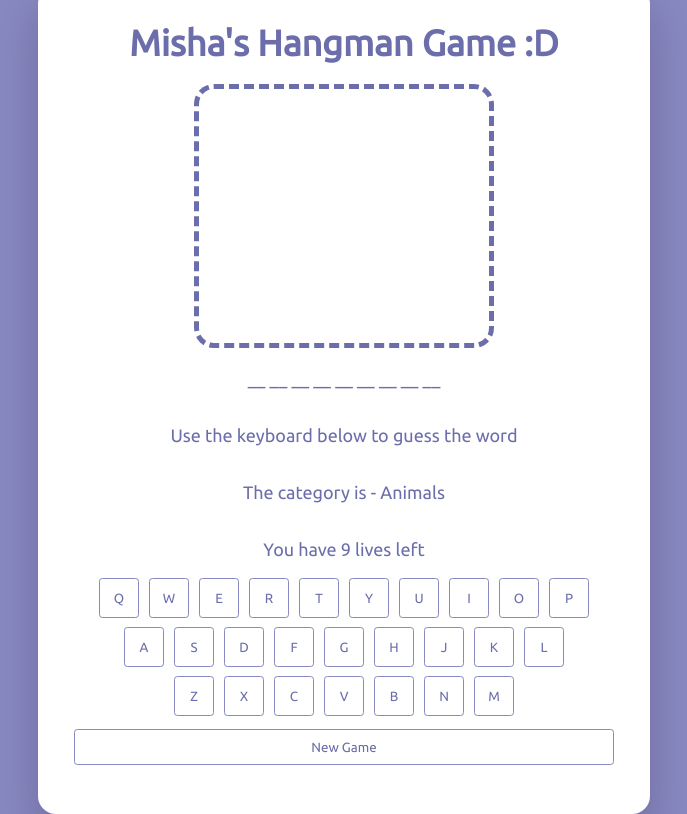
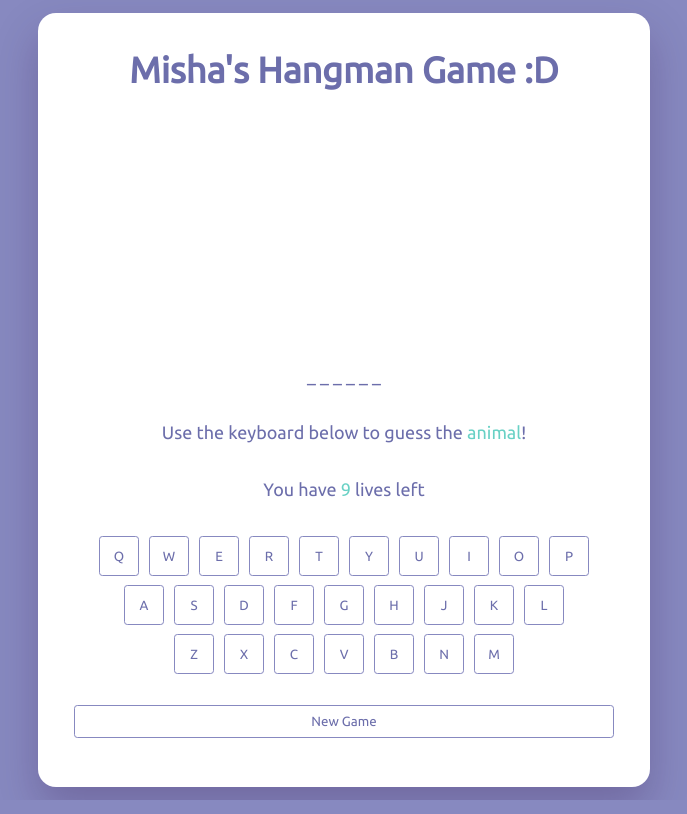
Before and after one commit to misha-kay/Hangman_Project, a plain HTML site: page index.html in a window 1280 px wide. Both pictures are taken after a click on the button "New Game". Shown: the whole page, without its empty margins (296-983 px from the left). Drawn offline with Linux system fonts and the light colour scheme.

Commit message:
Final Product

```diff
--- a/index.html
+++ b/index.html
@@ -18,12 +18,11 @@
     <div class="container">
         <h1>Misha's Hangman Game :D</h1>
         <div class="stickman-container">
-            <canvas id="stickman" width="200" height="250"></canvas>
+            <canvas id="stickman" width="200" height="230"></canvas>
         </div>
         <div id="word"></div>
-        <p>Use the keyboard below to guess the word</p>
-        <p class="category">The category is - Animals</p>
-        <p id="lives">You have 9 lives left</p>
+        <p>Use the keyboard below to guess the <span style="color: #69D1C5">animal</span>!</p>
+        <p id="lives">You have <span style="color: #69D1C5">8</span> lives left</p>
         <div id="keyboard">
             <div class="keyboard-row">
                 <button class="key">Q</button>
@@ -61,6 +60,6 @@
         <button id="reset">New Game</button>
     </div>
 </body>
-    <!-- JavaScript -->
-    <script src="script.js"></script>
+<script src="script.js"></script>
+
 </html>
--- a/script.js
+++ b/script.js
@@ -1,31 +1,64 @@
 window.addEventListener('load', (event) => {
 
-    // Variables
-    var animals = [
+    // ~~~ GLOBAL VARIABLES ~~~
+    const animals = [
         'rabbit',
         'horse',
-        'sheep',
-        'snake',
-        'goose',
         'iguana',
         'chameleon',
         'shark',
-        'crocodile'
+        'crocodile',
+        'kangaroo',
+        'donkey',
+        'badger',
+        'beaver',
+        'tiger',
+        'chinchilla',
+        'alligator',
+        'gorilla',
+        'jackal',
+        'weasel',
+        'buffalo',
+        'raccoon',
+        'chicken',
+        'llama',
+        'armadillo',
+        'hedgehog',
+        'hippopotamus'
     ];
-    var answer = '';
-    var lives = 9;
-    var livesElem = document.getElementById('lives');
-    var guessed = [];
-    var charArray = []
+    const draws = [
+        'gallows',
+        'head',
+        'body',
+        'leftArm',
+        'rightArm',
+        'leftLeg',
+        'rightLeg',
+        'leftFoot',
+        'rightFoot',
+    ]
+    const canvas = document.getElementById('stickman');
+    const context = canvas.getContext('2d');
+    let step = 0;
+    let answer = '';
+    let livesElem = document.getElementById('lives');
+    let guessed = [];
+    let charArray = [];
+    let lives = 9;
 
-    // Functions
+    // ~~~ F U N C T I O N S ~~~
     randomWord = () => {
         answer = animals[Math.floor(Math.random() * animals.length)];
-        charArray = answer.split('')
+        charArray = answer.split('');
     }
 
     updateLives = () => {
-        livesElem.innerText = 'You have ' + lives + ' lives left';
+        livesElem.innerHTML = 'You have <span style="color: #69D1C5">' + lives + '</span> lives left';
+        if (lives === 1) {
+            livesElem.innerHTML = 'You have <span style="color: #69D1C5">' + lives + '</span> life left!';
+        } else if (lives === 0){
+            livesElem.innerHTML = 'Game Over :(';
+        }
     }
 
     processGuess = (selectedElem, selectedLetter) => {
@@ -39,51 +72,52 @@ window.addEventListener('load', (event) => {
         } else {
             lives--;
             updateLives();
-            Draw(draws[step++])
+            Draw(draws[step++]);
             if (undefined === draws[step]) this.disabled = true;
         }
     }
 
     guessedWord = () => {
-        var wordStatus = '';
+        let wordStatus = '';
 
-        for (var i = 0; i < charArray.length; i++) {
-            var letter = charArray[i];
+        for (let i = 0; i < charArray.length; i++) {
+            let letter = charArray[i];
 
             if (guessed.indexOf(letter.toLowerCase()) >= 0) {
                 wordStatus += letter.toLowerCase();
             } else {
-                wordStatus += ' __ ';
+                wordStatus += ' _ ';
             }
         }
         document.getElementById('word').innerHTML = wordStatus;
     }
 
-    findCharInArr = (char) => {
-        var foundIndexes = [];
-        charArray.forEach(function (e, i) {
-            if (char.toLowerCase() === e.toLowerCase()) {
-                foundIndexes.push(i);
-            }
+    toggleKeyboardState = (state) => {
+        let keys = document.querySelectorAll('.key');
+        keys.forEach(function (e) {
+            e.disabled = state;
         });
-        return foundIndexes;
-    };
+    }
 
-    // Stickman config
-    const canvas = document.getElementById('stickman');
+    reset = () => {
+        clearCanvas();
+        toggleKeyboardState(false);
+        step = 0;
+        lives = 9;
+        guessed = [];
+        updateLives();
+        randomWord();
+        guessedWord();
+    }
 
-    const context = canvas.getContext('2d');
+    clearCanvas = () => {
+        context.clearRect(0, 0, canvas.width, canvas.height);
+    }
 
-    // Clear canvas config
-    clearCanvas = () => {
-        context.clearRect(0, 0, canvas.width, canvas.height)
-    };
-
-    // Draw stickman
     Draw = (part) => {
         switch (part) {
             case 'gallows':
-                context.strokeStyle = '#6c6eab';
+                context.strokeStyle = '#69D1C5';
                 context.lineWidth = 5;
                 context.beginPath();
                 context.moveTo(150, 225);
@@ -151,40 +185,36 @@ window.addEventListener('load', (event) => {
                 context.lineTo(70, 185);
                 context.stroke();
                 break;
-
         }
     };
 
-    const draws = [
-        'gallows',
-        'head',
-        'body',
-        'leftArm',
-        'rightArm',
-        'leftLeg',
-        'rightLeg',
-        'leftFoot',
-        'rightFoot',
-    ]
-    var step = 0;
-
-    // Main game logic
+    // ~~~ MAIN GAME LOGIC ~~~
     randomWord();
     guessedWord();
-    console.log({ answer })
-    console.log({ charArray })
     document.querySelector('#keyboard').addEventListener('click', function (e) {
         if (e.target.localName === 'button') {
             processGuess(e.target, e.target.innerText);
+            // End game if word has been guessed
+            let check = (currentValue) => {
+                return guessed.includes(currentValue)
+            }
+            let winner = charArray.every(check);
+            if (winner) {
+                setTimeout(() => {
+                    alert('You Win!\nClick New Game to play again.');
+                }, 200);
+                toggleKeyboardState(true);
+            }
+            // End game if all lives used
+            if (lives <= 0) {
+                setTimeout(() => {
+                    alert(`Game over!\nThe answer was: ${answer}`)
+                    reset();
+                }, 200);
+            }
         }
     });
 
-    // Restart game
-    document.getElementById('reset').addEventListener('click', function () {
-        clearCanvas()
-        step = -1
-        document.querySelector('.key').disabled = false;
-        lives = 9;
-        updateLives()
-    });
+    // Restart game if New Game clicked
+    document.getElementById('reset').addEventListener('click', reset);
 });
--- a/style.css
+++ b/style.css
@@ -14,6 +14,7 @@ body {
 p {
     margin: 1em;
 }
+
 .container {
     display: flex;
     flex-direction: column;
@@ -21,7 +22,7 @@ p {
     background-color: #ffffff;
     width: 90vw;
     max-width: 34em;
-    height: 46em;
+    height: 43em;
     position: absolute;
     transform: translate(-50%, -50%);
     top: 50%;
@@ -33,11 +34,9 @@ p {
 
 .stickman-container {
     display: flexbox;
-    border: #6c6eab dashed 5px;
-    border-radius: 20px;
     margin: 20px auto 20px auto;
     width: 300px;
-    height: 300px;
+    height: 250px;
 }
 
 #word{
@@ -48,6 +47,8 @@ p {
     display: grid;
     grid-template-columns: auto;
     grid-row-gap: 0.5em;
+    margin-top: 1em;
+    margin-bottom: 1em;
 }
 
 .keyboard-row {
@@ -92,6 +93,10 @@ p {
 }
 
 #reset:hover {
-    background-color: #bbbced;
+    background-color: #d0d1ff;
     cursor: pointer;
 }
+
+#reset:active {
+    background-color: #bbbced;
+}
```
Also changed, not shown: README.txt (added).
